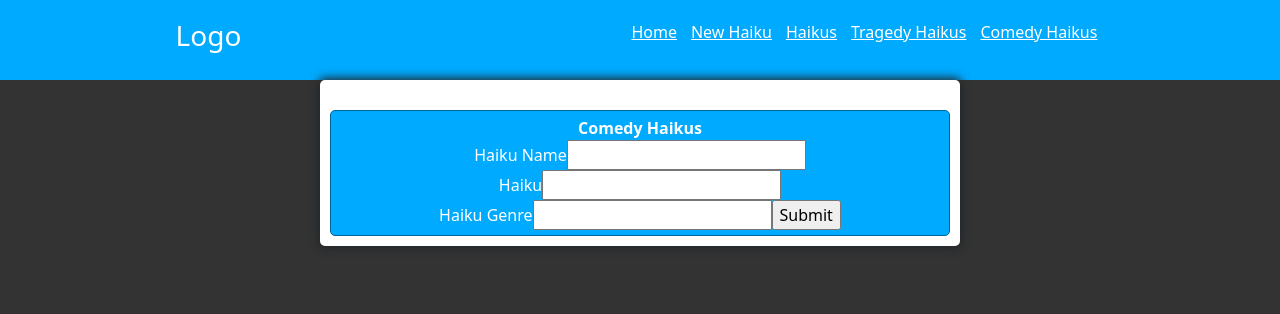
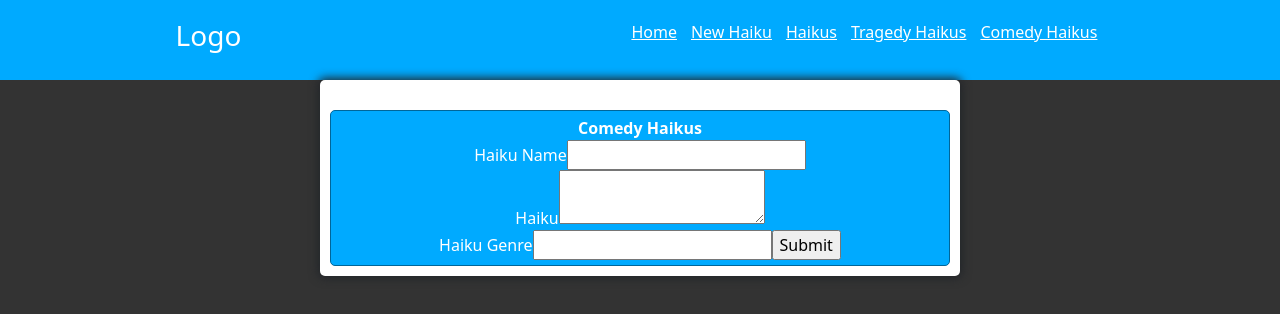
Before and after one commit to MoDaCoder/Haiku_Sandbox_frontend, a React (Create React App) app: page /comdeyHaikus in a window 1280 px wide. Shown: the top 314 px of the page. Built offline with nearby package versions, Linux system fonts and the light colour scheme; no server answers.

Commit message:
Changing haiku input tag to textarea tag

```diff
--- a/src/HaikuForm.js
+++ b/src/HaikuForm.js
@@ -41,7 +41,7 @@ class HaikuForm extends Component {
                 <label className="label" htmlFor="title">Haiku Name</label>
                 <input type="text" onChange={(event) => this.handleChange(event)} value={this.state.title} name="title"/><br></br>
                 <label className="label" htmlFor="haiku">Haiku</label>
-                <input type="text" onChange={(event) => this.handleChange(event)} value={this.state.haiku} name="haiku"/><br></br>
+                <textarea type="text" onChange={(event) => this.handleChange(event)} value={this.state.haiku} name="haiku"/><br></br>
                 <label className="label" htmlFor="genre">Haiku Genre</label>
                 <input type="text" onChange={(event) => this.handleChange(event)} value={this.state.genre} name="genre"/>
                 <input type="submit"/>
```
